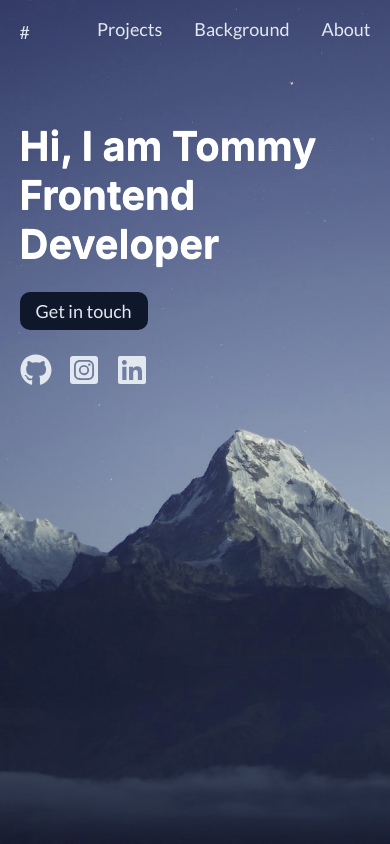
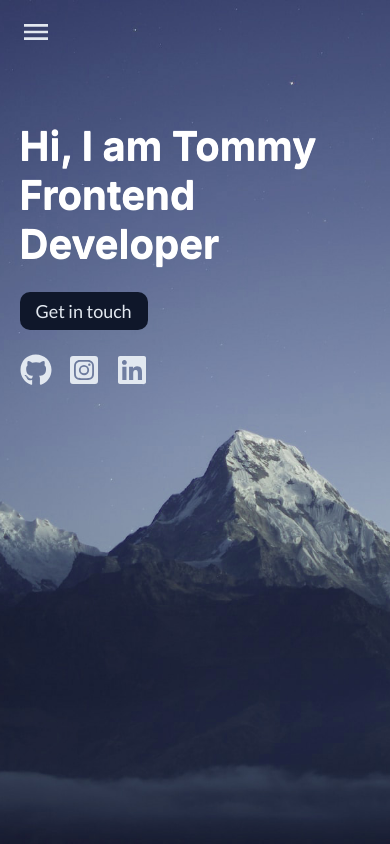
Before and after one commit to 7oiden/portfolio-v3, a React (Vite) app: page / in a window 390 px wide. Shown: the top 844 px of the page. Built offline with nearby package versions, Linux system fonts and the light colour scheme.

Commit message:
mobile menu added

```diff
--- a/css/styles.css
+++ b/css/styles.css
@@ -286,6 +286,21 @@ nav {
   transform: scaleX(1);
 }
 
+.desktop {
+  display: none;
+}
+
+.mobile {
+  background-color: black;
+}
+
+.mobile__link-container {
+  display: flex;
+  flex-direction: column;
+  gap: 1rem;
+  padding: 1rem 0;
+}
+
 .hero__container {
   display: flex;
   height: 60%;
@@ -474,6 +489,17 @@ nav {
   color: #e2e8f0;
 }
 
+.menu-icon {
+  width: 2rem;
+  height: auto;
+  color: #e2e8f0;
+  cursor: pointer;
+}
+.menu-icon > svg {
+  width: 100%;
+  height: auto;
+}
+
 .card {
   display: flex;
   flex-direction: column;
--- a/src/components/Header.jsx
+++ b/src/components/Header.jsx
@@ -1,10 +1,20 @@
 import { Link, NavLink } from "react-router-dom";
+import { MdMenu, MdClose } from "react-icons/md";
+import { useState } from "react";
 
 export default function Header() {
+  const [isMenuOpen, setIsMenuOpen] = useState(false);
+
+  function handleToggle() {
+    setIsMenuOpen((prevIsMenuOpen) => !prevIsMenuOpen);
+  }
+
+  const menuIcon = isMenuOpen ? <MdClose /> : <MdMenu />;
+
   return (
     <header className="header">
       <div className="header__container">
-        <nav>
+        <nav className="desktop">
           <Link to="/">#</Link>
           <div className="nav__link-container">
             <NavLink
@@ -33,6 +43,20 @@ export default function Header() {
             </NavLink>
           </div>
         </nav>
+        <nav className={isMenuOpen ? "mobile" : null}>
+          <div>
+            <div className="menu-icon" onClick={handleToggle}>
+              {menuIcon}
+            </div>
+            {isMenuOpen && (
+              <div className="mobile__link-container">
+                <NavLink to="projects">Projects</NavLink>
+                <NavLink to="background">Background</NavLink>
+                <NavLink to="about">About</NavLink>
+              </div>
+            )}
+          </div>
+        </nav>
       </div>
     </header>
   );
--- a/src/sass/partials/_header.scss
+++ b/src/sass/partials/_header.scss
@@ -43,3 +43,18 @@ nav {
     transform: scaleX(1);
   }
 }
+
+.desktop {
+  display: none;
+}
+
+.mobile {
+  background-color: black;
+}
+
+.mobile__link-container {
+  display: flex;
+  flex-direction: column;
+  gap: 1rem;
+  padding: 1rem 0;
+}
--- a/src/sass/partials/_icons.scss
+++ b/src/sass/partials/_icons.scss
@@ -82,3 +82,15 @@
   height: auto;
   color: getColor(link);
 }
+
+.menu-icon {
+  width: 2rem;
+  height: auto;
+  color: getColor(link);
+  cursor: pointer;
+
+  & > svg {
+    width: 100%;
+    height: auto;
+  }
+}
```
Also changed, not shown: 1 other file (tests, documents, lock files or other folders).
